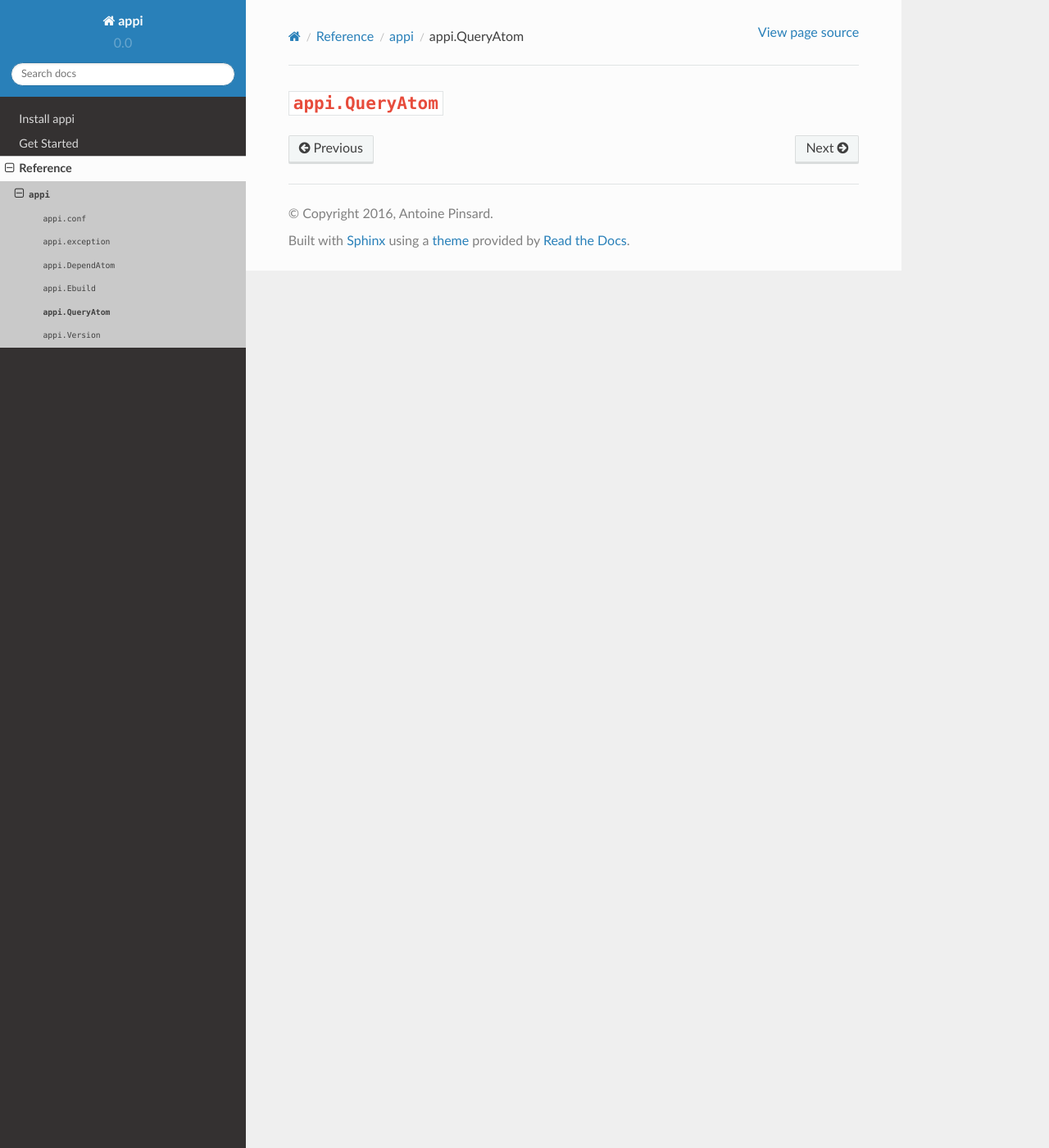
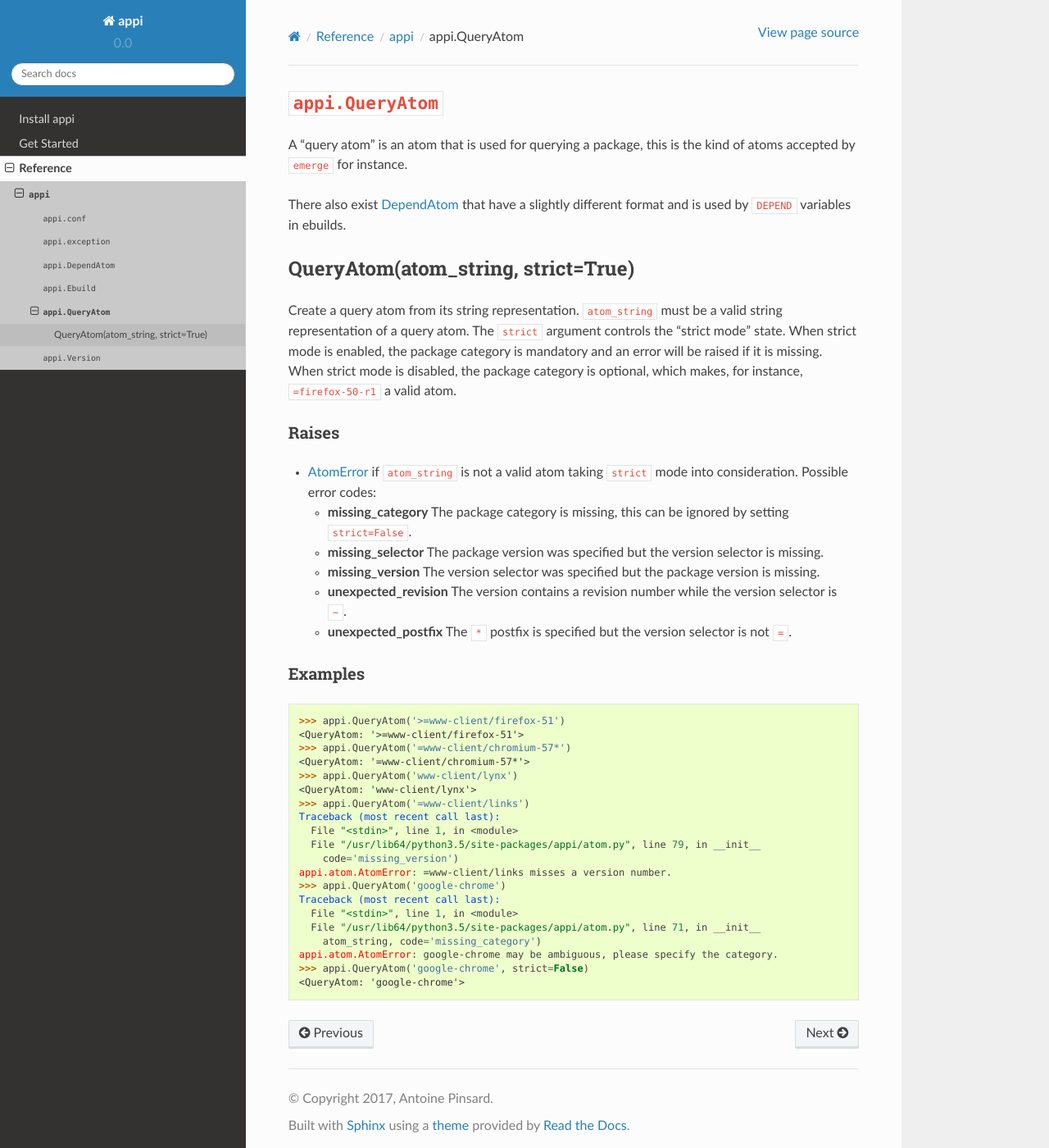
Before and after one commit to funtoo/appi, a Sphinx documentation site: the page built from docs/ref/appi/QueryAtom.rst, in a window 1280 px wide and 1400 px high. Shown: the whole window at 82% size. Built offline with Sphinx 7.4.7 and the Read the Docs theme 2.0.0, drawn with Linux system fonts in a browser that asks for light colours.

Commit message:
Started QueryAtom docs
+ Fixed Atoms __str__ method that displayed some None values
+ 2016 -> 2017

```diff
--- a/docs/conf.py
+++ b/docs/conf.py
@@ -53,7 +53,7 @@ master_doc = 'index'
 
 # General information about the project.
 project = 'appi'
-copyright = '2016, Antoine Pinsard'
+copyright = '2017, Antoine Pinsard'
 author = 'Antoine Pinsard'
 
 # The version info for the project you're documenting, acts as replacement for
--- a/docs/install.rst
+++ b/docs/install.rst
@@ -6,7 +6,7 @@ Install appi
 Installation from portage tree
 ==============================
 
-First check if ``dev-python/appi`` is already in you portage tree:
+First check if ``dev-python/appi`` is already in your portage tree:
 
 .. code-block:: bash
 
--- a/docs/ref/appi/DependAtom.rst
+++ b/docs/ref/appi/DependAtom.rst
@@ -1,3 +1,5 @@
+.. _appi.DependAtom:
+
 ===================
 ``appi.DependAtom``
 ===================
--- a/docs/ref/appi/Ebuild.rst
+++ b/docs/ref/appi/Ebuild.rst
@@ -1,4 +1,4 @@
-.. _appi.Version:
+.. _appi.Ebuild:
 
 ===============
 ``appi.Ebuild``
--- a/docs/ref/appi/QueryAtom.rst
+++ b/docs/ref/appi/QueryAtom.rst
@@ -1,3 +1,65 @@
+.. _appi.QueryAtom:
+
 ==================
 ``appi.QueryAtom``
 ==================
+
+A "query atom" is an atom that is used for querying a package, this is the kind
+of atoms accepted by ``emerge`` for instance.
+
+There also exist :ref:`DependAtom <appi.DependAtom>` that have a slightly different
+format and is used by ``DEPEND`` variables in ebuilds.
+
+
+QueryAtom(atom_string, strict=True)
+-----------------------------------
+
+Create a query atom from its string representation. ``atom_string`` must be a valid
+string representation of a query atom. The ``strict`` argument controls the
+"strict mode" state. When strict mode is enabled, the package category is mandatory
+and an error will be raised if it is missing. When strict mode is disabled, the
+package category is optional, which makes, for instance, ``=firefox-50-r1`` a valid
+atom.
+
+Raises
+~~~~~~
+
+- :ref:`AtomError <appi.exception.AtomError>` if ``atom_string`` is not a valid atom
+  taking ``strict`` mode into consideration. Possible error codes:
+
+  - **missing_category** The package category is missing, this can be ignored
+    by setting ``strict=False``.
+  - **missing_selector** The package version was specified but the version
+    selector is missing.
+  - **missing_version** The version selector was specified but the package
+    version is missing.
+  - **unexpected_revision** The version contains a revision number while the
+    version selector is ``~``.
+  - **unexpected_postfix** The ``*`` postfix is specified but the version
+    selector is not ``=``.
+
+Examples
+~~~~~~~~
+
+.. code-block:: python
+
+    >>> appi.QueryAtom('>=www-client/firefox-51')
+    <QueryAtom: '>=www-client/firefox-51'>
+    >>> appi.QueryAtom('=www-client/chromium-57*')
+    <QueryAtom: '=www-client/chromium-57*'>
+    >>> appi.QueryAtom('www-client/lynx')
+    <QueryAtom: 'www-client/lynx'>
+    >>> appi.QueryAtom('=www-client/links')
+    Traceback (most recent call last):
+      File "<stdin>", line 1, in <module>
+      File "/usr/lib64/python3.5/site-packages/appi/atom.py", line 79, in __init__
+        code='missing_version')
+    appi.atom.AtomError: =www-client/links misses a version number.
+    >>> appi.QueryAtom('google-chrome')
+    Traceback (most recent call last):
+      File "<stdin>", line 1, in <module>
+      File "/usr/lib64/python3.5/site-packages/appi/atom.py", line 71, in __init__
+        atom_string, code='missing_category')
+    appi.atom.AtomError: google-chrome may be ambiguous, please specify the category.
+    >>> appi.QueryAtom('google-chrome', strict=False)
+    <QueryAtom: 'google-chrome'>
--- a/docs/ref/appi/exception/AtomError.rst
+++ b/docs/ref/appi/exception/AtomError.rst
@@ -1,3 +1,5 @@
+.. _appi.exception.AtomError:
+
 ============================
 ``appi.exception.AtomError``
 ============================
```
Also changed, not shown: 2 other files.
